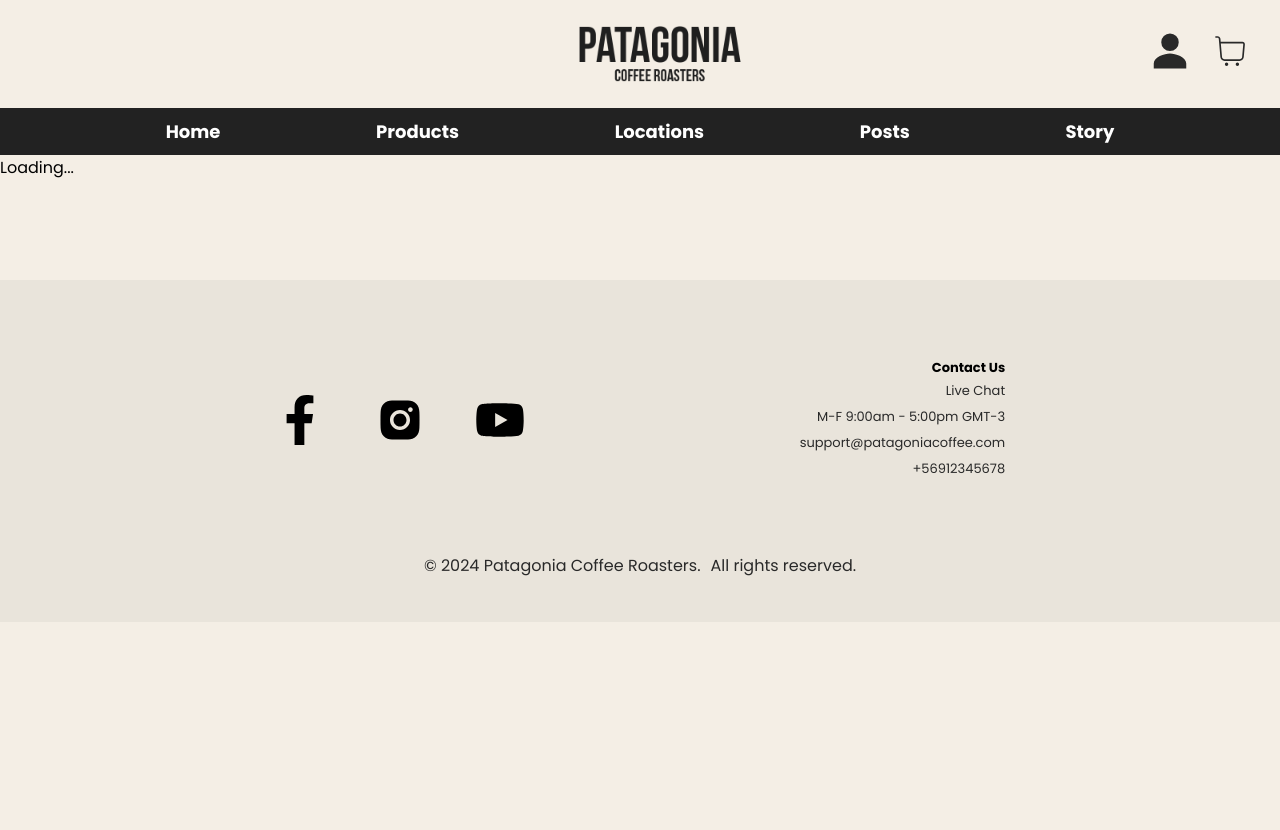
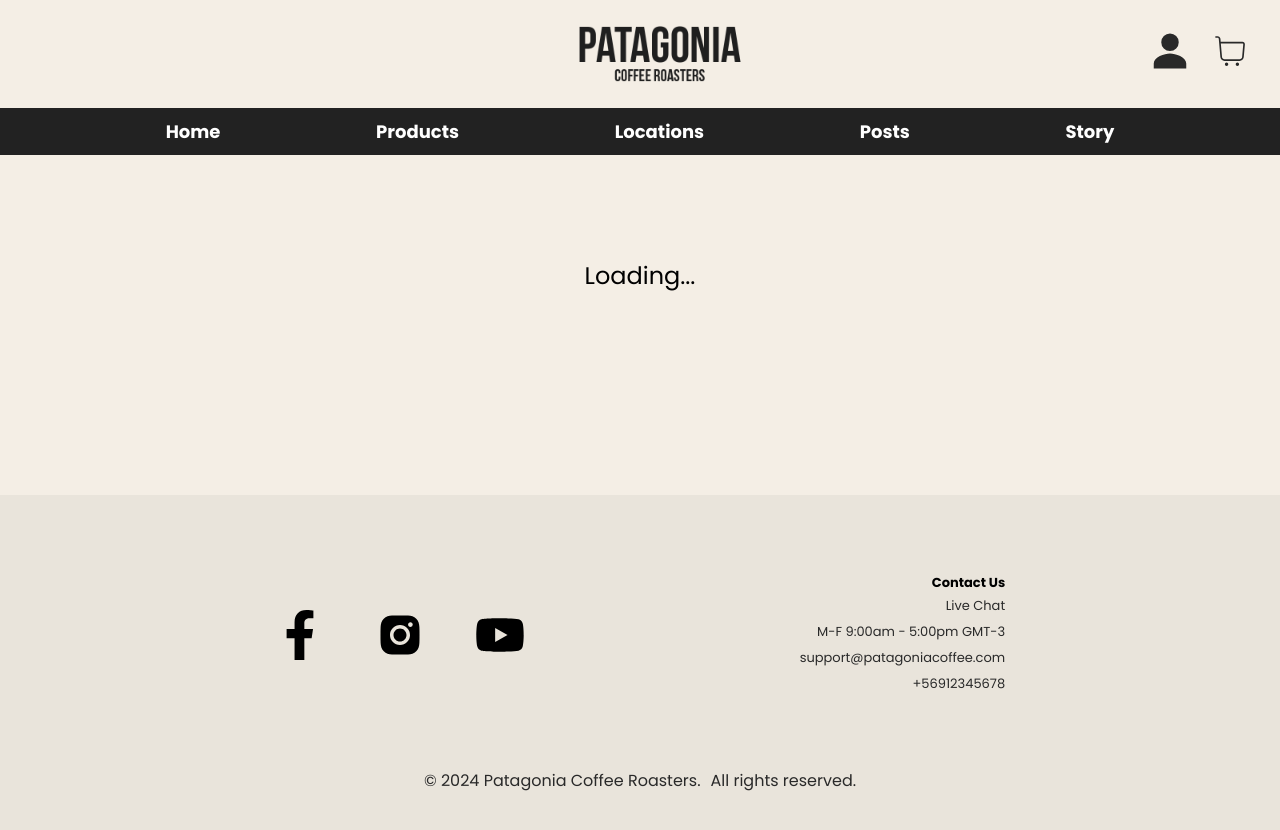
Before and after one commit to notdanielrojas/patagonia-coffee-roasters, a Next.js app: page /orders in a window 1280 px wide. Shown: the top 830 px of the page. Before the commit the page ends 800 px from the top, so only its background shows below. Built offline with nearby package versions, Linux system fonts and the light colour scheme.

Commit message:
loading status style added

```diff
--- a/app/orders/page.tsx
+++ b/app/orders/page.tsx
@@ -56,7 +56,7 @@
   }, [user]);
 
   if (loading) {
-    return <div>Loading...</div>;
+    return <div className={styles.loadingStatus}>Loading...</div>;
   }
 
   const handleLogout = () => {
--- a/app/styles/styles.module.css
+++ b/app/styles/styles.module.css
@@ -1462,3 +1462,12 @@
   font-weight: medium;
   height: 30vh;
 }
+
+.loadingStatus {
+  display: flex;
+  justify-content: center;
+  align-items: center;
+  font-size: x-large;
+  font-weight: medium;
+  height: 30vh;
+}
```
Also changed, not shown: 1 other file (tests, documents, lock files or other folders).
